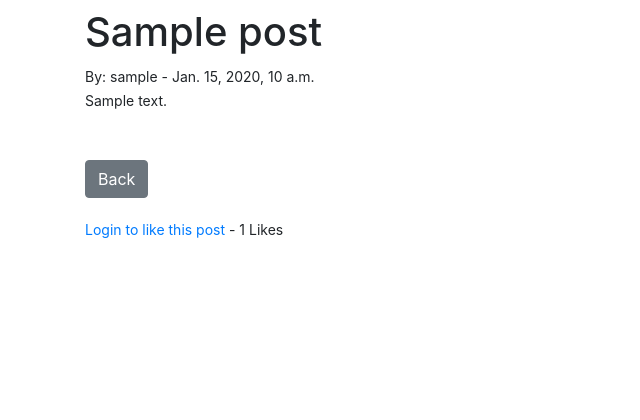
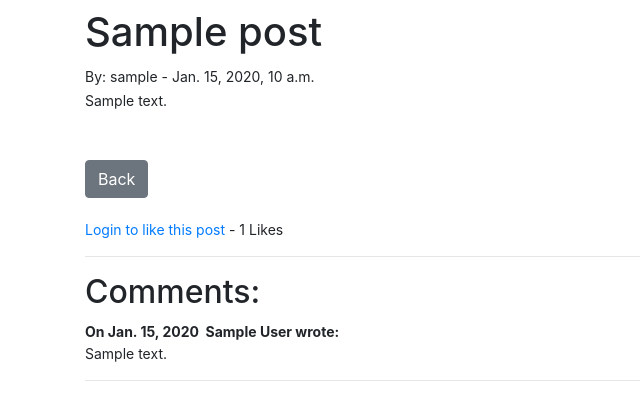
Before and after one commit to Code-Institute-Submissions/Dominikwigh-carblog-django, a Django app: page /post/1 in a window 1280 px wide. Shown: the part 56-476 px from the top of the page, without its empty margins (0-640 px from the left). Run offline with Django 3.2, Linux system fonts and the light colour scheme; tables that the repository leaves empty hold one stand-in row (values such as "Sample post"); parts of the project's set-up code (start-up, migrations or seed data) failed here and were passed over.

Commit message:
add a comment section with a for loop

```diff
--- a/blog/models.py
+++ b/blog/models.py
@@ -42,4 +42,4 @@ class Comment(models.Model):
     post = models.ForeignKey(Post, related_name='comments', on_delete=models.CASCADE)
 
     def __str__(self):
-        return self.title + str(self.author)
+        return self.author
--- a/templates/post_detail.html
+++ b/templates/post_detail.html
@@ -36,5 +36,18 @@
 {% endif %}
     - {{ total_likes }}
 Likes </form>
-
+<hr>
+<h2>Comments:</h2>
+{% if not post.comments.all %}
+    No Comments Yet..<a href="#">Add one here</a>
+{% else %}
+    {% for comment in post.comments.all %}
+    <strong>
+        On {{comment.created_on.date }}&nbsp;
+        {{ comment.author }} wrote:
+    </strong>
+    <p>{{ comment.body }}</p>
+    <hr>
+    {% endfor%}
+{% endif %}
 {% endblock %}
```
